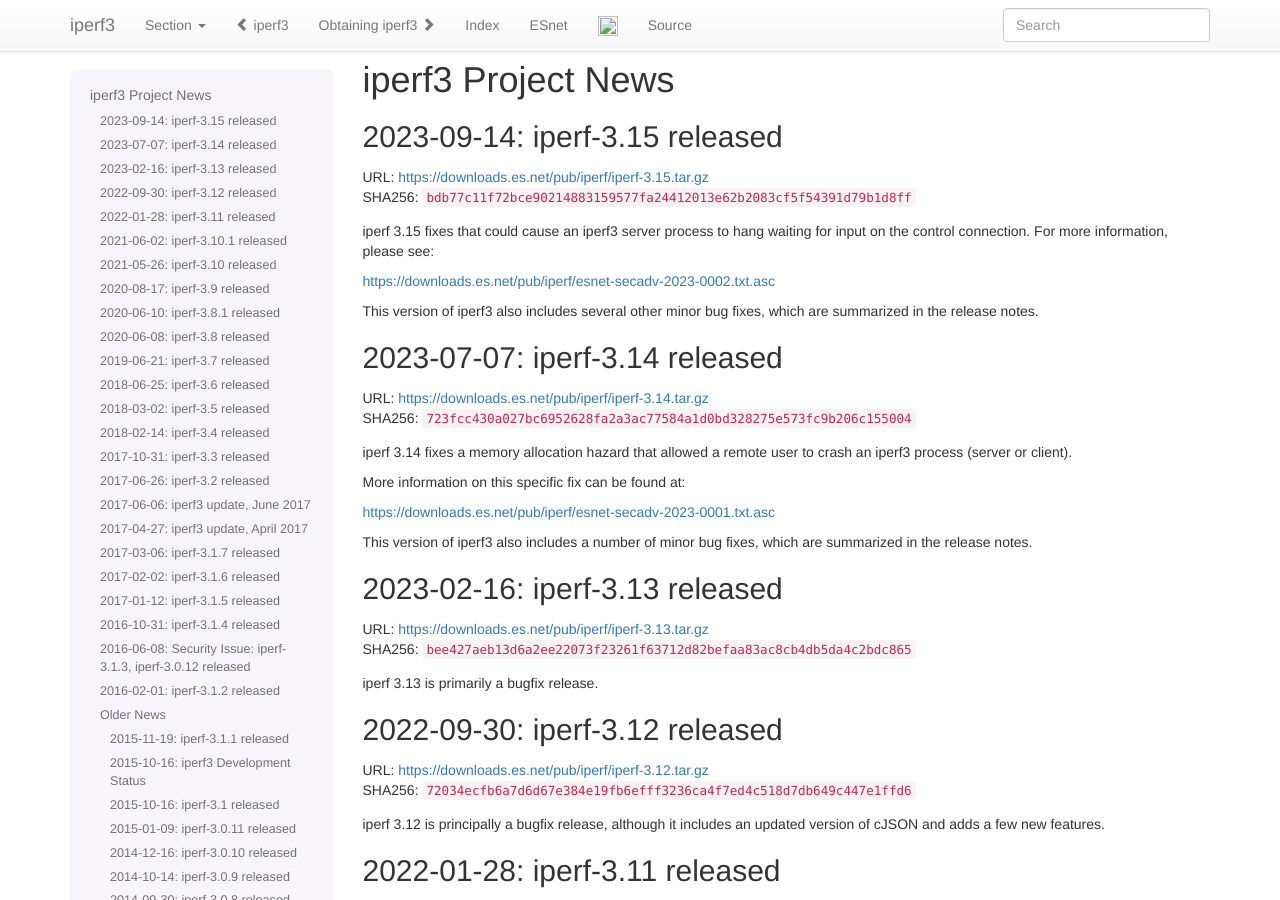
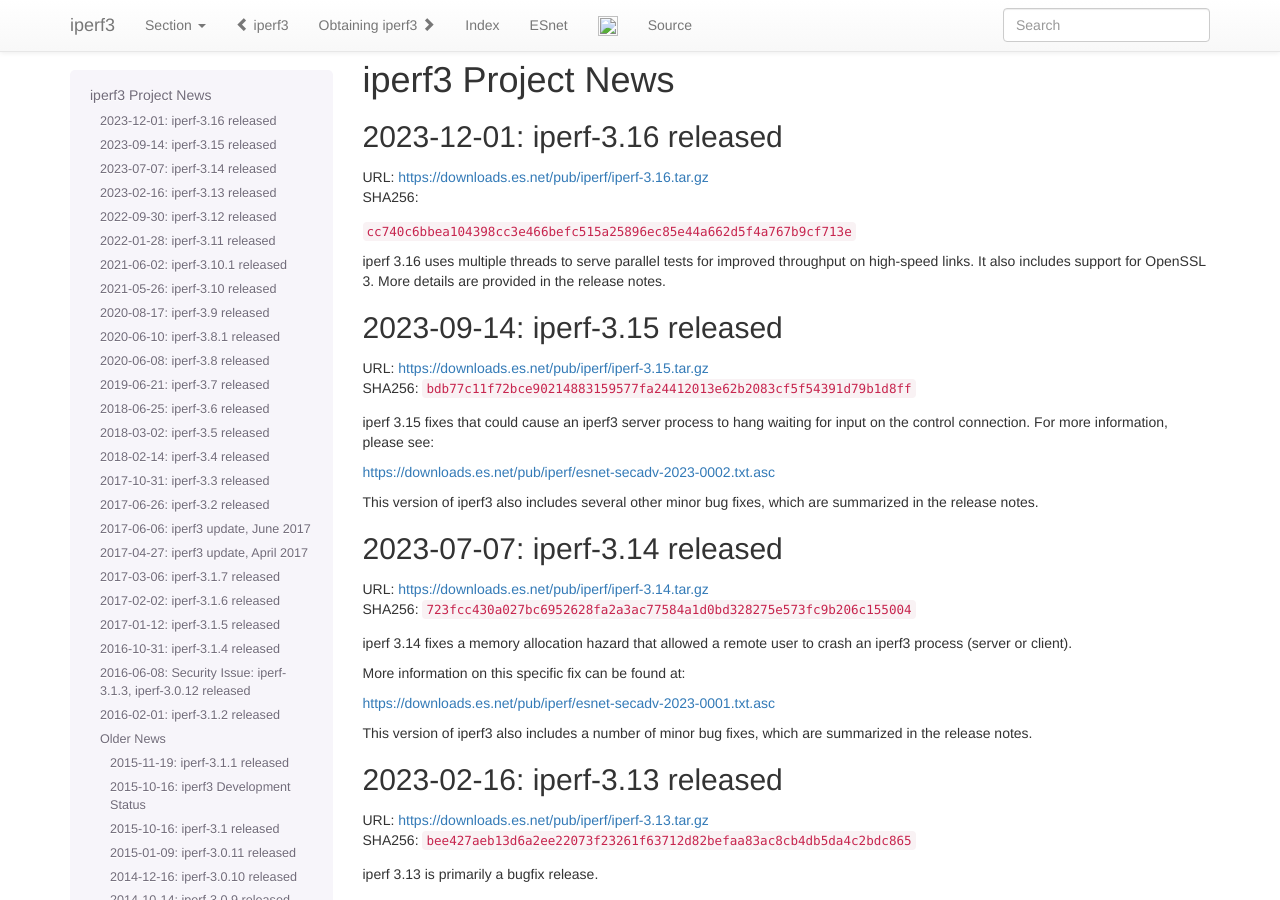
Before and after one commit to esnet/iperf, a Sphinx documentation site: the page built from docs/news.rst, in a window 1280 px wide and 900 px high. Built offline with Sphinx 7.4.7, drawn with Linux system fonts in a browser that asks for light colours; nearby versions of some CDN libraries; library files that are not in the unit come from our copies.

Commit message:
Update for iperf-3.16.

```diff
--- a/docs/news.rst
+++ b/docs/news.rst
@@ -1,5 +1,15 @@
 iperf3 Project News
 ===================
+
+2023-12-01:  iperf-3.16 released
+--------------------------------
+| URL:  https://downloads.es.net/pub/iperf/iperf-3.16.tar.gz
+| SHA256:
+``cc740c6bbea104398cc3e466befc515a25896ec85e44a662d5f4a767b9cf713e``
+
+iperf 3.16 uses multiple threads to serve parallel tests for improved
+throughput on high-speed links. It also includes support for
+OpenSSL 3. More details are provided in the release notes.
 
 2023-09-14:  iperf-3.15 released
 --------------------------------
```
